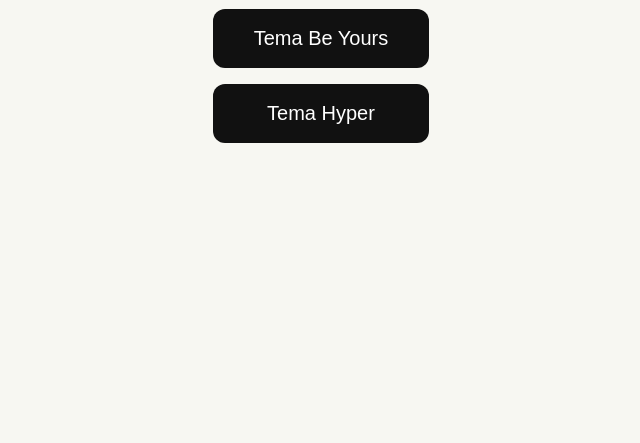
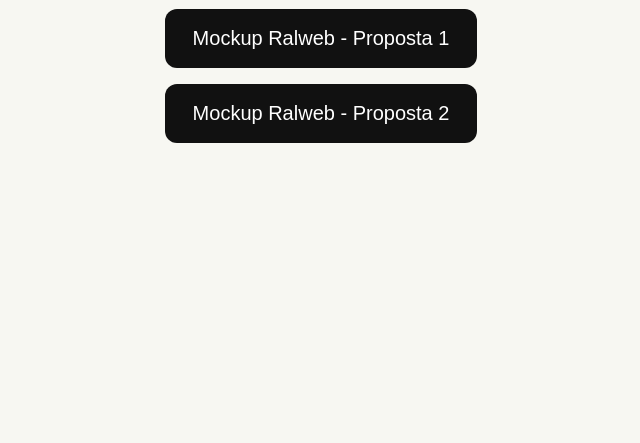
Before and after one commit to Ralweb/Verdure_mockup_1, a plain HTML site: page index.html in a window 1280 px wide. Shown: the part 357-800 px from the top of the page, without its empty margins (319-959 px from the left). Drawn offline with Linux system fonts and the light colour scheme.

Commit message:
Update index.html

```diff
--- a/index.html
+++ b/index.html
@@ -14,8 +14,8 @@
 <body>
   <main>
     <h1>Verdure Mockup</h1>
-    <a href="/be-yours.html">Tema Be Yours</a>
-    <a href="/hyper.html">Tema Hyper</a>
+    <a href="/be-yours.html">Mockup Ralweb - Proposta 1</a>
+    <a href="/hyper.html">Mockup Ralweb - Proposta 2</a>
   </main>
 </body>
 </html>
```
